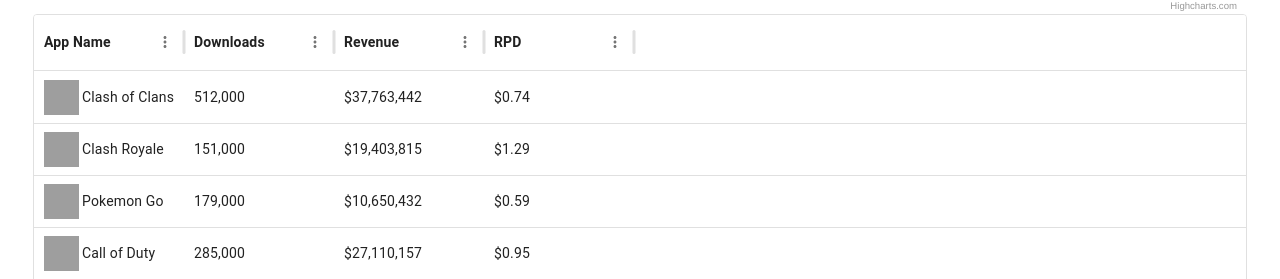
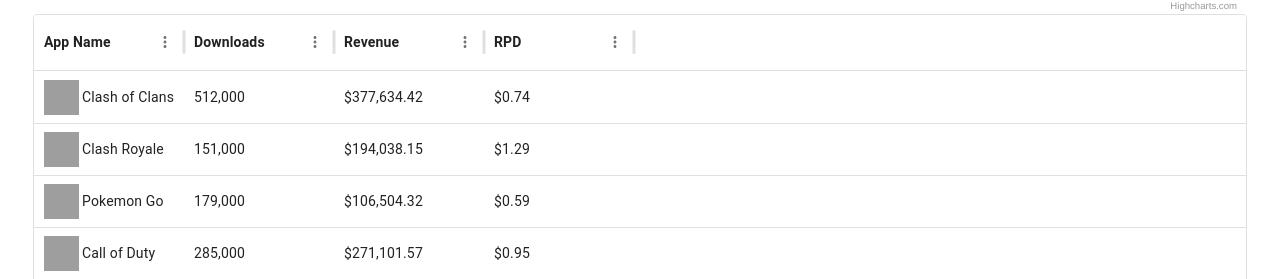
Before and after one commit to jaysenjonsin/fe-assignment-react, a React (Create React App) app: page / in a window 1280 px wide. Shown: the part 521-800 px from the top of the page. Built offline with nearby package versions, Linux system fonts and the light colour scheme; grey boxes are pictures that could not be loaded.

Commit message:
formatted revenue

```diff
--- a/src/Chart.tsx
+++ b/src/Chart.tsx
@@ -39,7 +39,6 @@
       date.valueOf() <= validEndDate
     );
   };
-
   useEffect(() => {
     setIsLoading(true);
     setShowInvalidMessage(false);
--- a/src/Table.tsx
+++ b/src/Table.tsx
@@ -134,7 +134,7 @@
         : (totalRevenue / totalDownloads / 100).toFixed(2);
 
     const formattedDownloads = addCommas(totalDownloads);
-    const formattedRevenue = addCommas(totalRevenue);
+    const formattedRevenue = addCommas(totalRevenue / 100);
 
     const row: RowProps = {
       id: appData.id,
```
Also changed, not shown: 1 other file (tests, documents, lock files or other folders).
